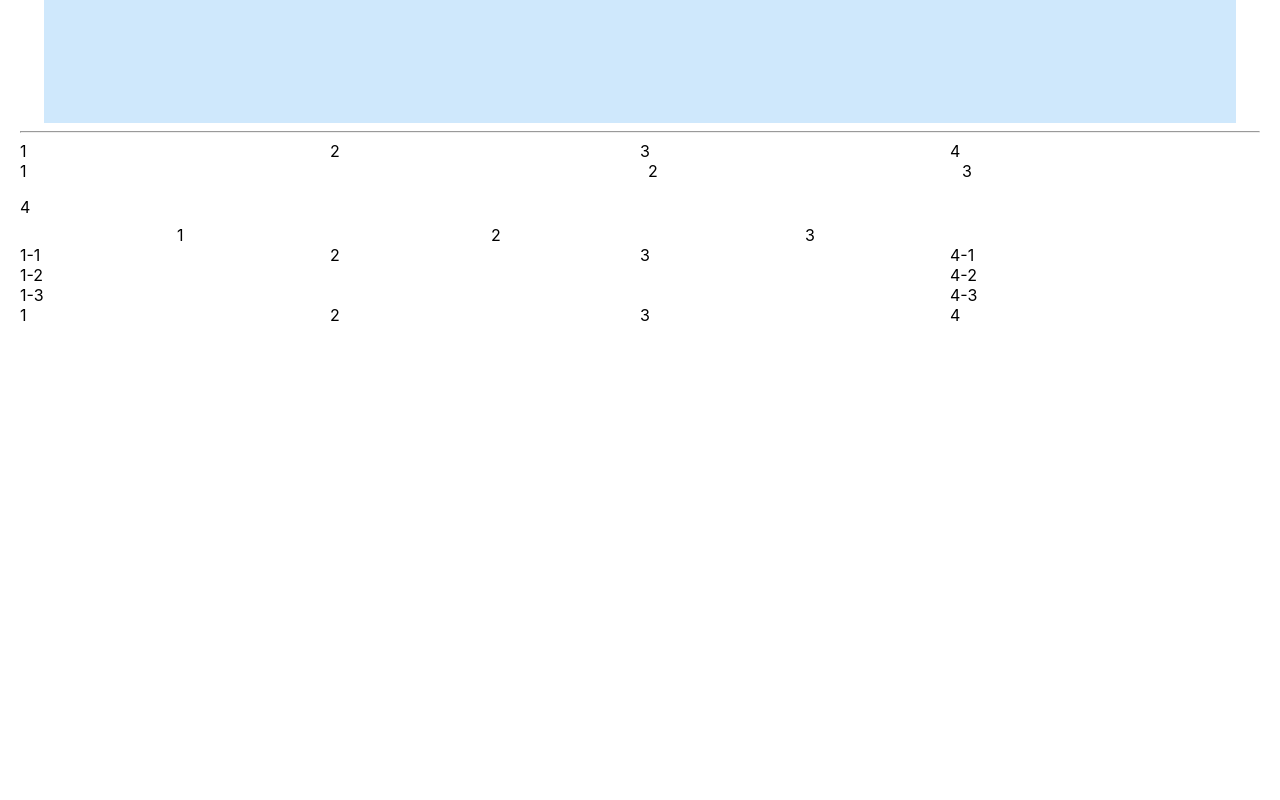
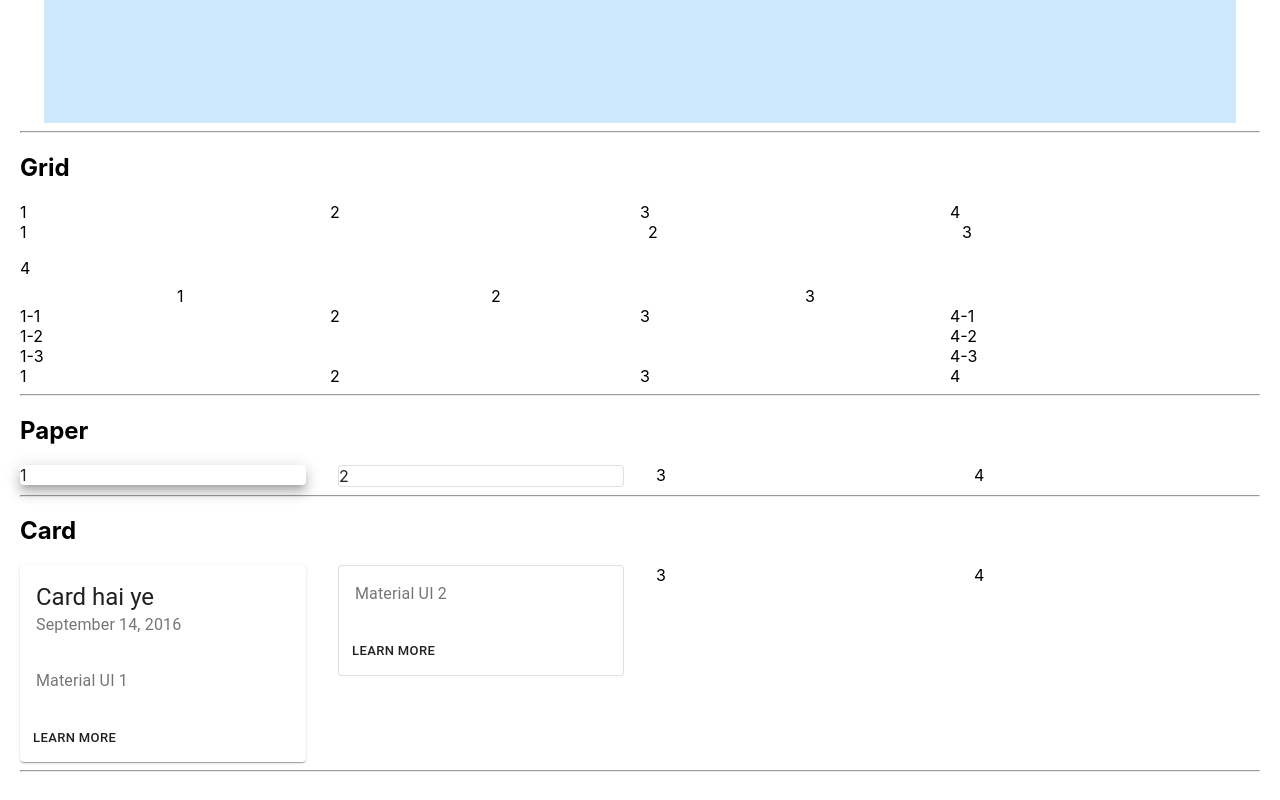
Before and after one commit to devpranab/Practice-React-MaterialUI, a React (Create React App) app: page / in a window 1280 px wide. Shown: the part 6008-6808 px from the top of the page. Before the commit the page ends 6353 px from the top, so only its background shows below. Built offline with nearby package versions, Linux system fonts and the light colour scheme.

Commit message:
Paper & Card

```diff
--- a/src/App.js
+++ b/src/App.js
@@ -45,6 +45,11 @@ import Grid from '@material-ui/core/Grid';
 import Hidden from '@material-ui/core/Hidden';
 import GridList from '@material-ui/core/GridList';
 import GridListTile from '@material-ui/core/GridListTile';
+import Paper from '@material-ui/core/Paper';
+import Card from '@material-ui/core/Card';
+import CardHeader from '@material-ui/core/CardHeader';
+import CardActions from '@material-ui/core/CardActions';
+import CardContent from '@material-ui/core/CardContent';
 
 // for data & time
 const useStyles = makeStyles((theme) => ({
@@ -338,6 +343,7 @@ function App() {
         <Typography component="div" style={{ backgroundColor: '#cfe8fc', height: '100vh' }} />
       </Container> */}
       <hr/>
+      <h2>Grid</h2>
       <Grid container>
         <Grid item lg={3} md={4} sm={6} xs={12}>
           <Box bgcolor="yellow" p={5} textAlign="center">1</Box>
@@ -432,6 +438,62 @@ function App() {
           </Grid>
         </Hidden>
       </Grid>
+      <hr/>
+      <h2>Paper</h2>
+      <Grid container spacing={4}>
+        <Grid item lg={3} md={4} sm={6} xs={12}>
+          <Paper elevation={9}>
+            <Box p={5} textAlign="center">1</Box>
+          </Paper>
+        </Grid>
+        <Grid item lg={3} md={4} sm={6} xs={12}>
+          <Paper variant="outlined">
+            <Box p={5} textAlign="center">2</Box>
+          </Paper>
+        </Grid>
+        <Grid item lg={3} md={4} sm={6} xs={12}>
+          <Box bgcolor="red" p={5} textAlign="center">3</Box>
+        </Grid>
+        <Grid item lg={3} md={4} sm={6} xs={12}>
+          <Box bgcolor="blue" p={5} textAlign="center">4</Box>
+        </Grid>
+      </Grid>
+      <hr/>
+      <h2>Card</h2>
+      <Grid container spacing={4}>
+        <Grid item lg={3} md={4} sm={6} xs={12}>
+          <Card>
+            <CardHeader title="Card hai ye" subheader="September 14, 2016" />
+            <CardContent>
+              <Typography color="textSecondary" gutterBottom>
+                Material UI 1
+              </Typography>
+            </CardContent>
+            <CardActions>
+              <Button size="small">Learn More</Button>
+            </CardActions>
+          </Card>
+        </Grid>
+        <Grid item lg={3} md={4} sm={6} xs={12}>
+          <Card variant="outlined">
+            <CardContent>
+              <Typography color="textSecondary" gutterBottom>
+                Material UI 2
+              </Typography>
+            </CardContent>
+            <CardActions>
+              <Button size="small">Learn More</Button>
+            </CardActions>
+          </Card>
+        </Grid>
+        <Grid item lg={3} md={4} sm={6} xs={12}>
+          <Box bgcolor="red" p={5} textAlign="center">3</Box>
+        </Grid>
+        <Grid item lg={3} md={4} sm={6} xs={12}>
+          <Box bgcolor="blue" p={5} textAlign="center">4</Box>
+        </Grid>
+      </Grid>
+      <hr/>
     </div>
 
   );
```
